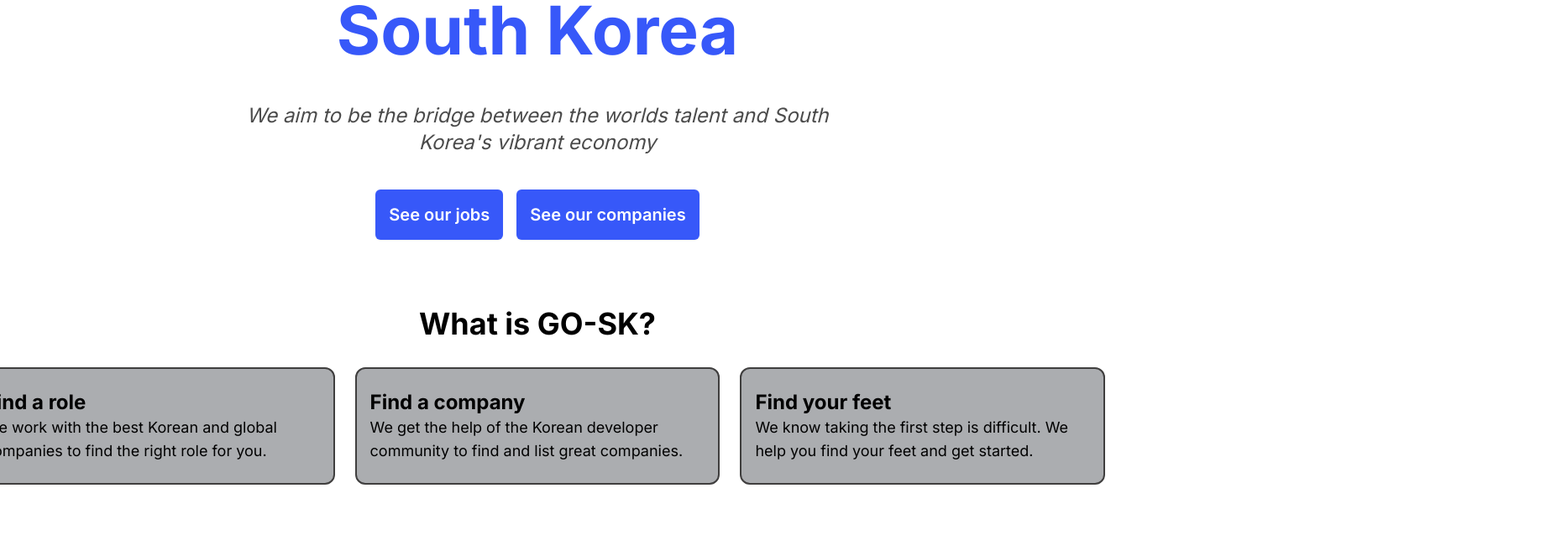
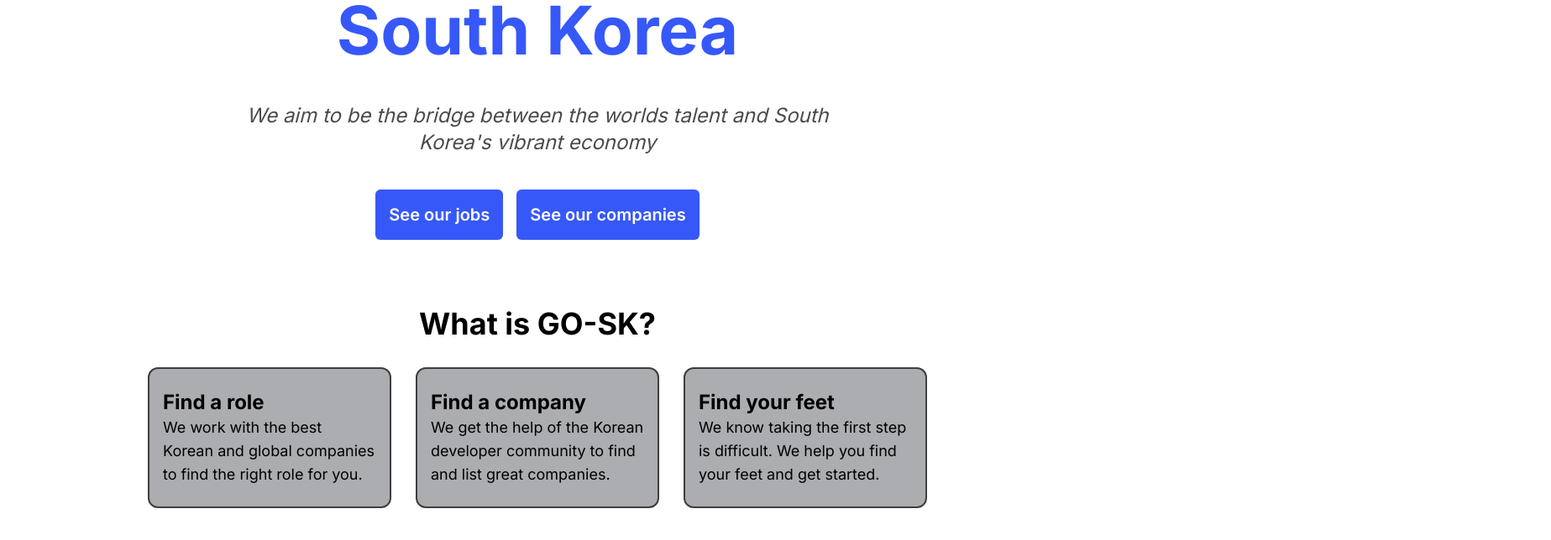
Before and after one commit to devldm/go-sk, a Next.js app: page / in a window 1280 px wide. Shown: the part 338-982 px from the top of the page at 84% size, 1847 px wide, since content can reach past the window. Built offline with nearby package versions, Linux system fonts and the light colour scheme.

Commit message:
fix grid overflow

```diff
--- /dev/null
+++ b/components/FeatureBox.tsx
@@ -0,0 +1,16 @@
+export default function FeatureBox({
+  text,
+  title,
+}: {
+  text: string;
+  title: string;
+}) {
+  return (
+    <div className="bg-[#30363d67] rounded-xl hover:shadow-[#3758f9] min-w-min p-4 border-2 border-[#3f3e3e] hover:border-[#3758f9] flex-col justify-between flex h-max py-6 md:w-[calc(100%/3.2)]">
+      <div>
+        <p className="font-bold text-2xl">{title}</p>
+        <p className="text-lg break-word">{text}</p>
+      </div>
+    </div>
+  );
+}
--- a/components/Hero.tsx
+++ b/components/Hero.tsx
@@ -1,5 +1,6 @@
 import Link from "next/link";
 import Button from "./Button/Button";
+import FeatureBox from "./FeatureBox";
 
 export default function Hero() {
   return (
@@ -34,36 +35,24 @@ export default function Hero() {
         id="what-we-do"
         className="flex flex-col justify-center items-center w-full"
       >
-        <div className="flex flex-col items-center justify-center md:gap-8 gap-8 w-max">
+        <div className="flex flex-col items-center justify-center md:gap-8 gap-8 w-screen">
           <h1 className="text-4xl font-bold text-center">What is GO-SK?</h1>
-          <div className="grid grid-cols-1 md:grid-cols-2 lg:grid-cols-3 gap-3 md:gap-6 w-screen lg:w-[60%] px-6 mb-16 md:px-12 items-center h-full">
-            <div className="bg-[#30363d67] rounded-xl hover:shadow-[#3758f9] min-w-min p-4 border-2 border-[#3f3e3e] hover:border-[#3758f9] flex-col justify-between flex h-max py-6">
-              <div>
-                <p className="font-bold text-2xl">Find a role</p>
-                <p className="text-lg break-word">
-                  We work with the best Korean and global companies to find the
-                  right role for you.
-                </p>
-              </div>
-            </div>
-            <div className="bg-[#30363d67] rounded-xl h-max hover:shadow-[#3758f9] min-w-min p-4 border-2 border-[#3f3e3e] hover:border-[#3758f9] flex-col justify-between flex py-6">
-              <div>
-                <p className="font-bold text-2xl">Find a company</p>
-                <p className="text-lg break-word">
-                  We get the help of the Korean developer community to find and
-                  list great companies.
-                </p>
-              </div>
-            </div>
-            <div className="bg-[#30363d67] rounded-xl h-max hover:shadow-[#3758f9] min-w-min p-4 border-2 border-[#3f3e3e] hover:border-[#3758f9] flex-col justify-between flex py-6">
-              <div>
-                <p className="font-bold text-2xl">Find your feet</p>
-                <p className="text-lg break-word">
-                  We know taking the first step is difficult. We help you find
-                  your feet and get started.
-                </p>
-              </div>
-            </div>
+          <div className="flex flex-col justify-between xl:w-[80%] md:flex-row flex-wrap gap-3 md:gap-6 w-screen px-6 mb-16 md:px-12 items-center h-full">
+            <FeatureBox
+              title="Find a role"
+              text="We work with the best Korean and global companies to find the
+                  right role for you."
+            />
+            <FeatureBox
+              title="Find a company"
+              text=" We get the help of the Korean developer community to find and
+              list great companies."
+            />
+            <FeatureBox
+              title="Find your feet"
+              text="We know taking the first step is difficult. We help you find
+              your feet and get started."
+            />
           </div>
         </div>
       </section>
```
